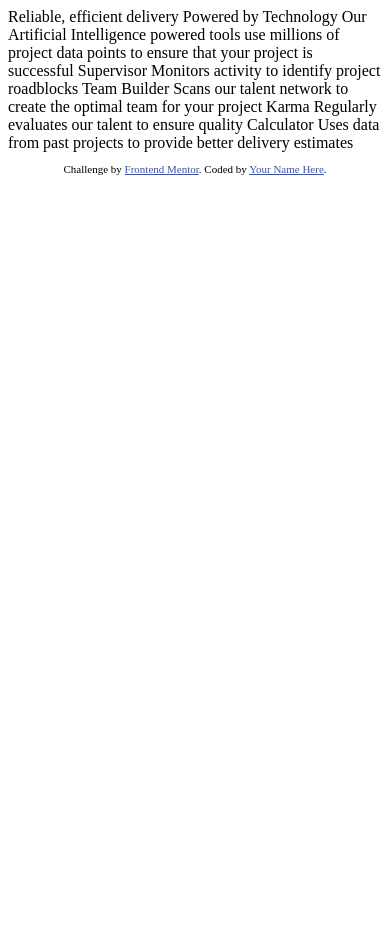
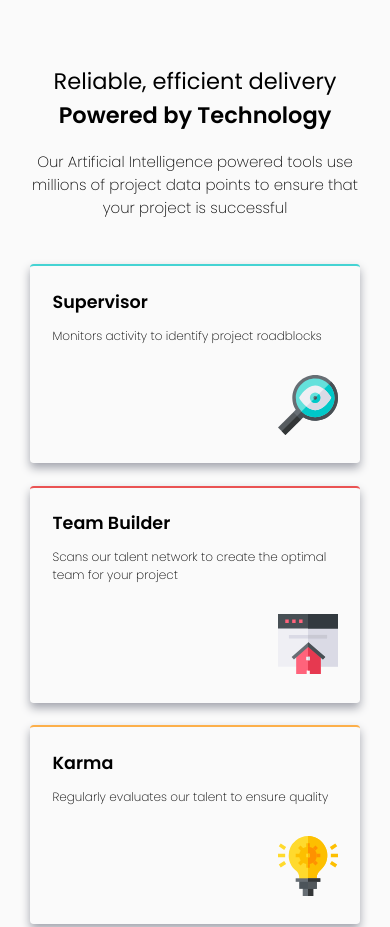
Before and after one commit to Mahesh-yadav/four-feature-card-layout, a website: page index.html in a window 390 px wide. Shown: the top 927 px of the page. Before the commit the page ends 844 px from the top, so only its background shows below. Drawn offline with Linux system fonts and the light colour scheme.

Commit message:
finish mobile design

```diff
--- a/index.html
+++ b/index.html
@@ -8,37 +8,57 @@
 
   <title>Frontend Mentor | Four card feature section</title>
 
-  <!-- Feel free to remove these styles or customise in your own stylesheet 👍 -->
-  <style>
-    .attribution { font-size: 11px; text-align: center; }
-    .attribution a { color: hsl(228, 45%, 44%); }
-  </style>
+  <link href="https://fonts.googleapis.com/css2?family=Poppins:wght@200;400;600&display=swap" rel="stylesheet">
+  <link rel="stylesheet" href="./styles.css">
 </head>
 <body>
-
-  Reliable, efficient delivery
-  Powered by Technology
-
-  Our Artificial Intelligence powered tools use millions of project data points
-  to ensure that your project is successful
-
-  Supervisor
-  Monitors activity to identify project roadblocks
-
-  Team Builder
-  Scans our talent network to create the optimal team for your project
-
-  Karma
-  Regularly evaluates our talent to ensure quality
-
-  Calculator
-  Uses data from past projects to provide better delivery estimates
-
-
+  <main>
+    <section class="header">
+      <h1 class="header-title">Reliable, efficient delivery <br> <span class="bolder">Powered by Technology</span></h1>
+      <p class="header-desc">Our Artificial Intelligence powered tools use millions of project data points to ensure that your project is successful</p>
+    </section>
+    <section class="content">
+      <div class="card-column">
+        <section class="card card-one">
+          <h3 class="card-title">Supervisor</h3>
+          <p class="card-content">Monitors activity to identify project roadblocks</p>
+          <figure class="img-container">
+            <img src="./images/icon-supervisor.svg" alt="supervisor">
+          </figure>
+        </section>
+      </div>
+      <div class="card-column">
+        <section class="card card-two">
+          <h3 class="card-title">Team Builder</h3>
+          <p class="card-content">Scans our talent network to create the optimal team for your project</p>
+          <figure class="img-container">
+            <img src="./images/icon-team-builder.svg" alt="team builder">
+          </figure>
+        </section>
+        <section class="card card-three">
+          <h3 class="card-title">Karma</h3>
+          <p class="card-content">Regularly evaluates our talent to ensure quality</p>
+          <figure class="img-container">
+            <img src="./images/icon-karma.svg" alt="karma">
+          </figure>
+        </section>
+      </div>
+      <div class="card-column">
+        <section class="card card-four">
+          <h3 class="card-title">Calculator</h3>
+          <p class="card-content">Uses data from past projects to provide better delivery estimates</p>
+          <figure class="img-container">
+            <img src="./images/icon-calculator.svg" alt="calculator">
+          </figure>
+        </section>
+      </div>
+    </section>
+  </main>
+  <hr>
   <footer>
     <p class="attribution">
       Challenge by <a href="https://www.frontendmentor.io?ref=challenge" target="_blank">Frontend Mentor</a>.
-      Coded by <a href="#">Your Name Here</a>.
+      Coded by <a href="#">Mahesh</a>.
     </p>
   </footer>
 </body>
--- a/styles.css
+++ b/styles.css
@@ -0,0 +1,93 @@
+:root{
+    box-sizing: border-box;
+    font-family: 'Poppins', sans-serif;
+    font-size: 15px;
+}
+
+*{
+    box-sizing: inherit;
+}
+
+body{
+    background-color: hsl(0, 0%, 98%);
+    margin: 0;
+    padding: 1rem;
+}
+
+.header{
+    text-align: center;
+    margin-top: 1rem;
+    padding: 1rem;
+}
+
+.header-title{
+    font-size: 1.5rem;
+    font-weight: 400;
+}
+
+.bolder{
+    font-weight: 600;
+}
+
+.header-desc{
+    font-weight: 200;
+    font-size: 1rem;
+}
+
+.content{
+    padding: 1rem;
+}
+
+.card{
+    border-radius: .25rem;
+    box-shadow: 0 5px 10px 0 hsl(229, 6%, 66%);
+    padding: 1.5rem;
+    margin-bottom: 1.5rem;
+}
+
+.card-one{
+    border-top: solid 2px hsl(180, 62%, 55%);
+}
+
+.card-two{
+    border-top: solid 2px hsl(0, 78%, 62%);
+}
+
+.card-three{
+    border-top: solid 2px hsl(34, 97%, 64%);
+}
+
+.card-four{
+    border-top: solid 2px hsl(212, 86%, 64%);
+}
+
+.card-title{
+    margin: 0;
+}
+
+.card-content{
+    font-size: .8rem;
+    font-weight: 200;
+}
+
+.img-container{
+    margin: 0;
+    margin-top: 2rem;
+    padding: 0;
+    text-align: right;
+}
+
+.img-container img{
+    width: 4rem;
+    height: 4rem;
+}
+
+footer{
+    padding: 1rem;
+}
+
+.attribution{
+    padding:0 1rem;
+    text-align: center;
+    margin: 0;
+}
```
